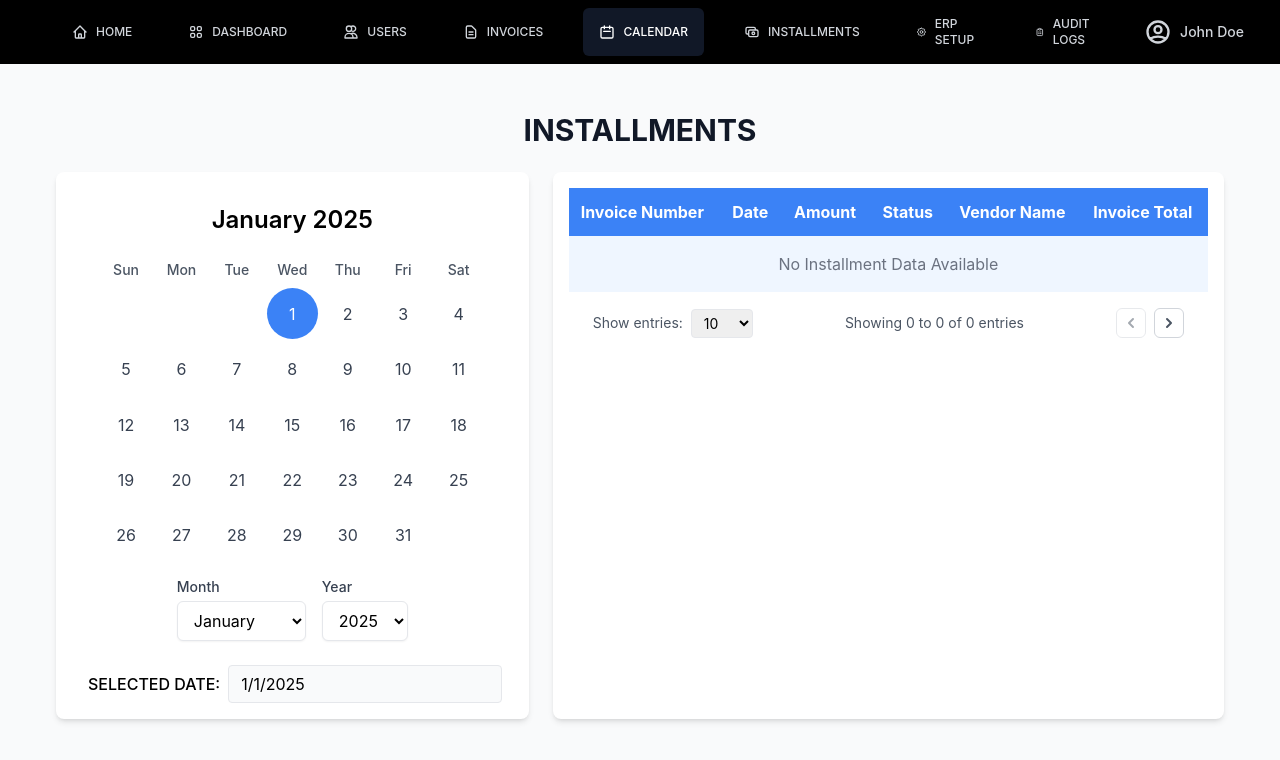
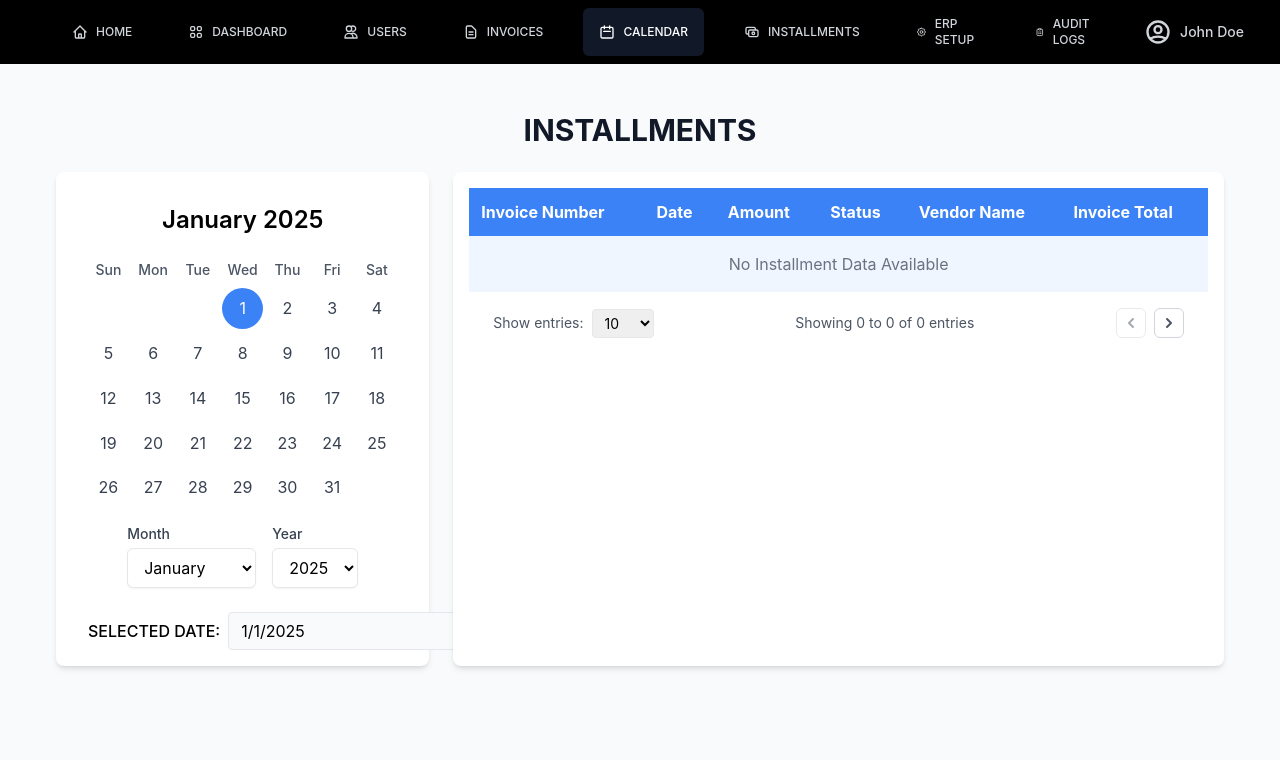
Before and after one commit to thecolossalsparkle/liquidrbac, a React (Create React App) app: page /calendar in a window 1280 px wide. Shown: the top 760 px of the page. Built offline with nearby package versions, Linux system fonts and the light colour scheme.

Commit message:
Calnedar: grid span

```diff
--- a/src/pages/Calendar.jsx
+++ b/src/pages/Calendar.jsx
@@ -126,8 +126,8 @@ const Installments = () => {
       </div>
 
       <div className="grid grid-cols-1 lg:grid-cols-12 gap-6">
-        {/* Calendar Section */}
-        <div className="lg:col-span-5">
+        {/* Calendar Section - Changed from lg:col-span-5 to lg:col-span-4 */}
+        <div className="lg:col-span-4">
           <Card className="h-full">
             <Calendar
               selectedDate={selectedDate}
@@ -157,8 +157,8 @@ const Installments = () => {
           </Card>
         </div>
 
-        {/* Table Section */}
-        <div className="lg:col-span-7">
+        {/* Table Section - Changed from lg:col-span-7 to lg:col-span-8 */}
+        <div className="lg:col-span-8">
           <Card className="h-full overflow-hidden">
             <InstallmentTable installments={currentEntries} />
 
```
